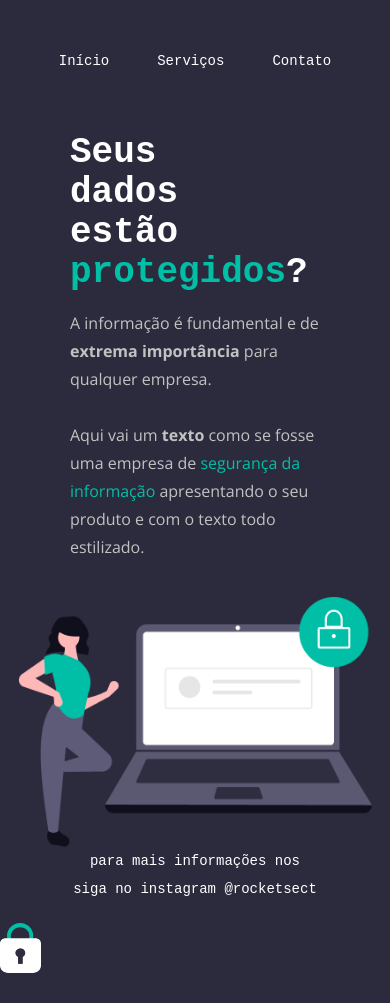
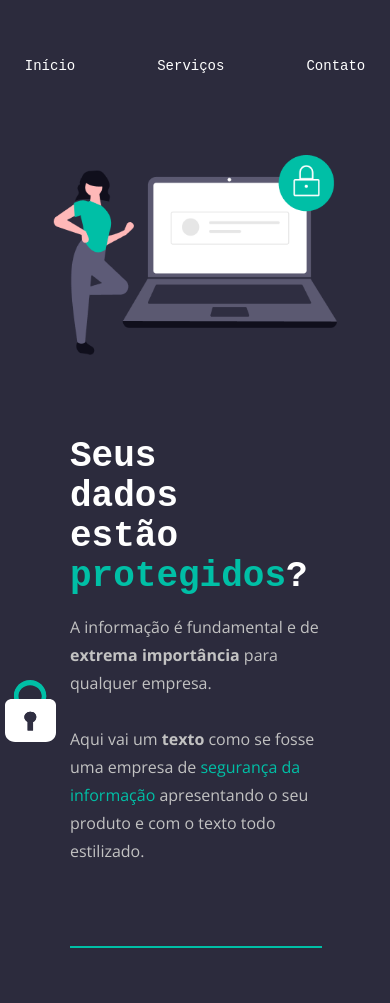
Before and after one commit to lucascriado/rocketseat-rocketsect, a plain HTML site: page index.html in a window 390 px wide. Shown: the part 97-1100 px from the top of the page. Before the commit the page ends 1075 px from the top, so only its background shows below. Drawn offline with nearby package versions, Linux system fonts and the light colour scheme.

Commit message:
mobile versioning

```diff
--- a/index.html
+++ b/index.html
@@ -30,24 +30,21 @@
     </nav>
 
     <main>
-
+      <img class="img-main" src="images/img.png" alt="Desenho de uma mulher pulando corda numa academia">
       <section>
         <h1>Seus dados estão <span>protegidos</span>?</h1>
-
         <p>
           A informação é fundamental e de <strong>extrema importância</strong> para qualquer empresa.
           <br>
           <br>
-          Aqui vai um <strong>texto</strong> como se fosse uma empresa de <span>segurança da informação</span> apresentando o seu produto e com o
+          Aqui vai um <strong>texto</strong> como se fosse uma empresa de <span>segurança da informação</span>
+          apresentando o seu produto e com o
           texto todo estilizado.
         </p>
-
       </section>
-
-      <img class="img-main" src="images/img.png" alt="Desenho de uma mulher pulando corda numa academia">
-
     </main>
     <footer>
+      <div class="line"></div>
       para mais informações nos siga no instagram
       <a href="https://instagram.com/treineme" target="_blank">@rocketsect</a>
     </footer>
--- a/style.css
+++ b/style.css
@@ -17,12 +17,12 @@ nav {
   display: flex;
   justify-content: space-between;
   align-items: center;
-  margin-bottom: 58px;
+  margin-bottom: 101px;
 }
 
 ul {
   display: flex;
-  gap: 48px;
+  gap: 82px;
   list-style: none;
   margin: 0;
   padding: 0;
@@ -56,6 +56,7 @@ h1 span {
   color: #00BFA6;
 }
 
+
 section p {
   font-family: 'Open Sans';
   font-style: normal;
@@ -73,6 +74,15 @@ main {
   display: flex;
   align-items: center;
   justify-content: space-between;
+  gap: 82px;
+  margin-bottom: 101px;
+}
+
+.line {
+  height: 0;
+  width: 568px;
+  border: solid 1.5px #00BFA6;
+  margin: 265px auto 27px auto;
 }
 
 footer {
@@ -83,6 +93,7 @@ footer {
   line-height: 28px;
   text-align: center;
   color: #FFFFFF;
+  margin-top: 27px;
 }
 
 footer a {
@@ -92,8 +103,8 @@ footer a {
 
 #balls {
   position: fixed;
-  bottom: 0;
-  right: 0;
+  bottom: 10px;
+  left: 10px;
 }
 
 @media (max-width: 1100px) {
@@ -106,38 +117,41 @@ footer a {
   }
   nav {
     display: flex;
-    gap: 20px;
     flex-direction: column;
     align-items: center;
+    margin-bottom: 65px;
+
   }
   nav ul {
-    margin-top: 30px;
+    margin: 55px 0 10px;
   }
   main {
     display: flex;
-    gap: 20px;
     flex-direction: column;
+    margin-bottom: 65px;
   }
   h1 {
     margin: 0;
-    width: 100px;
-  }
-  button {
-    width: 100%;
-    margin-bottom: 20px;
+    width: 110px;
   }
   .img-main {
     object-fit: cover;
-    height: 250px;
+    height: 200px;
   }
   footer {
-    margin-bottom: 20px;
+    margin-bottom: 65px;
+  }
+  .line {
+    height: 0;
+    width: 250px;
+    border: solid 1.5px #00BFA6;
+    margin: 0px auto 65px auto;
   }
   #balls {
-    position: relative;
-    height: 50px;
-    bottom: 0;
-    right: 0;
+    position: fixed;
+    bottom: 5px;
+    left: 5px;
   }
 
+
 }
```
